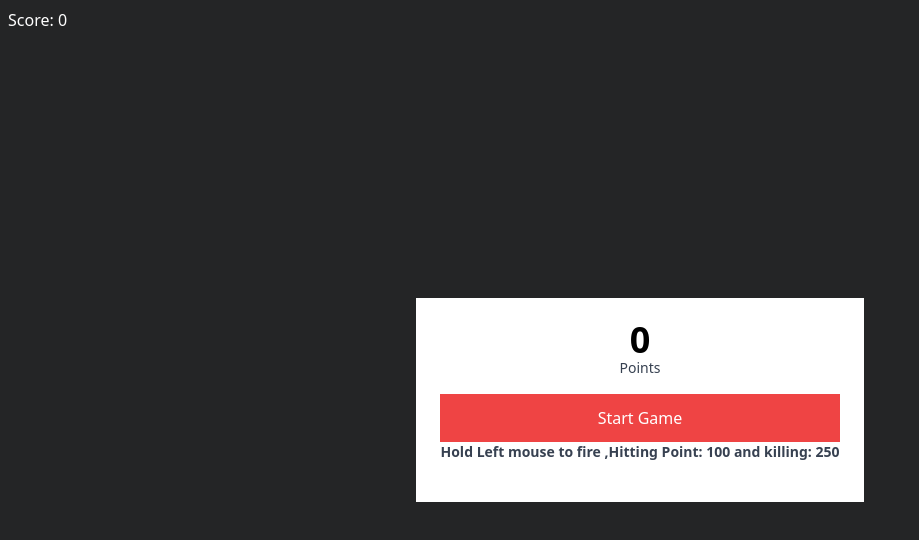
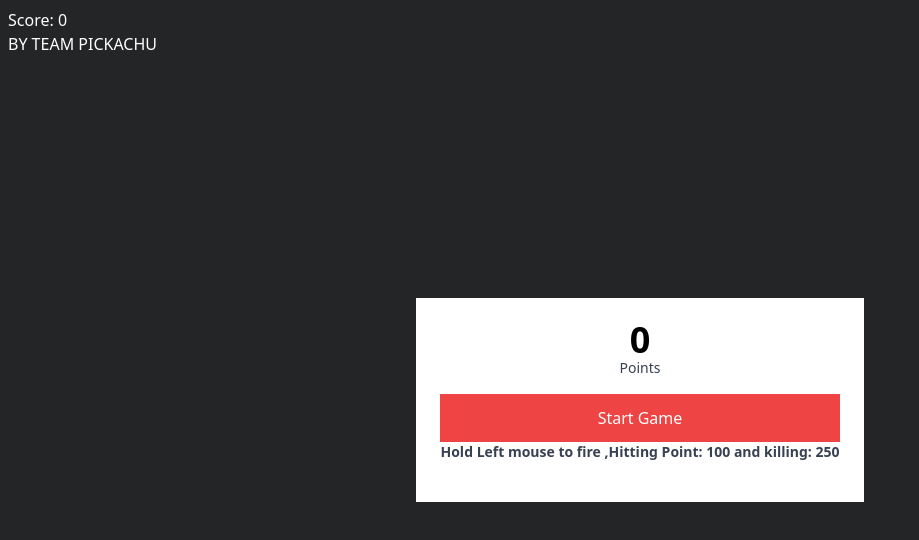
Before and after one commit to aditya4567uk/JAVASCRIPT-SHOOTING-GAME, a plain HTML site: page index.html in a window 1280 px wide. Shown: the whole page, without its empty margins (0-919 px from the left). Drawn offline with nearby package versions, Linux system fonts and the light colour scheme.

Commit message:
Update index.html

```diff
--- a/index.html
+++ b/index.html
@@ -21,6 +21,7 @@
     <div class="fixed text-white ml-2 mt-2 select-none">
         <span>Score: </span>
         <span id="scoreEl">0</span><br>
+        <span>BY TEAM PICKACHU</span>
     </div>
     <!--STARTGAME AND OVER TEMPLATE-->
     <div class="fixed inset-0 flex items-center justify-center" id="modalEl">
```
